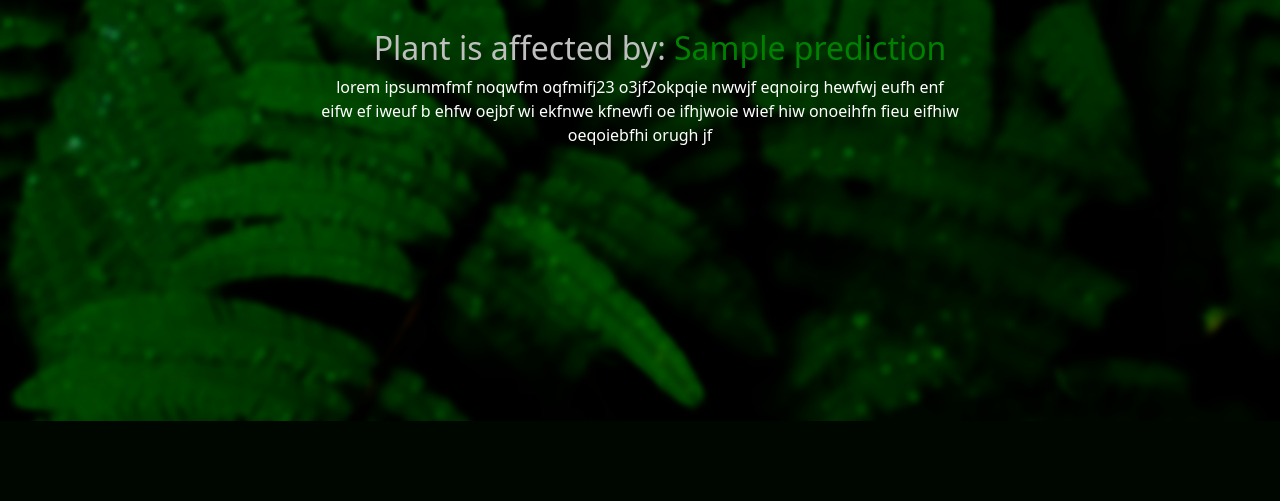
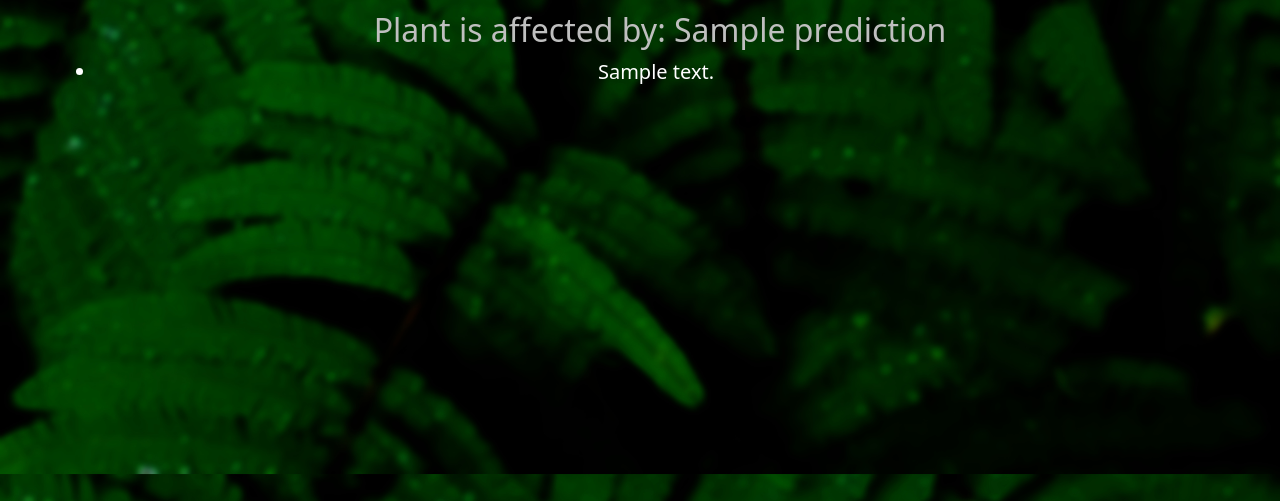
Before and after one commit to sanjay123-py/TensorFlow-Plant-disease-recognition, a Flask app: template templates/result.html in a window 1280 px wide. Shown: the part 379-880 px from the top of the page. Before the commit the page ends 800 px from the top, so only its background shows below. Run offline with Flask 2, Linux system fonts and the light colour scheme; the template is opened without the code that fills it: most values are stand-ins (such as "Sample title", 1, 10 or a date in 2020).

Commit message:
WebRel Files

```diff
--- /dev/null
+++ b/Firebase/storage.py
@@ -0,0 +1,26 @@
+import pyrebase
+firebaseConfig={
+   'apiKey': "AIzaSyBDmHFnZdkZPuBVmQ6XZLXTqG_LzQiqPtM",
+  'authDomain': "farmai-a9eb9.firebaseapp.com",
+  'projectId': "farmai-a9eb9",
+  'storageBucket': "farmai-a9eb9.appspot.com",
+  'messagingSenderId': "661942268532",
+  'appId': "1:661942268532:web:459765d66f3dfe5f001721",
+  'measurementId': "G-F9M5Z0ZSZB"
+}
+class Cloudapi:
+
+  def __init__(self,file,filename):
+    self.firebase=pyrebase.initialize_app(firebaseConfig)
+    self.storage=self.firebase.storage()
+    self.file=file
+    self.filename=filename
+
+  def upload_img(self):
+
+    self.storage.child(self.filename).put(self.file)
+
+  def get_img_url(self):
+
+    self.url=self.storage.child(self.filename).get_url()
+    return self.url
--- a/Model.py
+++ b/Model.py
@@ -12,7 +12,6 @@ class model:
                               'Apple edar_apple_rust',
                               'Apple healthy'],
         "Corn_model" : ['Corn_(maize) Cercospora_leaf_spot Gray_leaf_spot',
-                             'Corn_(maize) Common_rust_',
                              'Corn_(maize) Northern_Leaf_Blight',
                              'Corn_(maize) healthy'],
         "Peach_model" : ['Peach Bacterial_spot',
--- a/app.py
+++ b/app.py
@@ -2,7 +2,8 @@ import os
 import sys
 from flask import Flask,render_template,url_for, request,flash,redirect
 from Model import model
-
+from scrap import ScrapExplanation
+from Firebase.storage import Cloudapi
 #Create an app
 app=Flask(__name__)
 app.secret_key="sanjay"
@@ -60,7 +61,14 @@ def predict(image_name,selected_model):
         image_path = os.path.join("static/uploads/",image_name)
         model1=model(image_path,selected_model)
         prediction=model1.predict_and_visualize()
-        return render_template("result.html",path=image_path,prediction=prediction)
+        color='color:rgb(255, 90, 0);'
+        if("healthy" in prediction.lower()):
+            description=ScrapExplanation()
+            color='color:green;'
+            return render_template("result.html",path=image_path,prediction=prediction,scrap=description.content,color=color)
+        else:
+            description=ScrapExplanation(prediction)
+            return render_template("result.html", path=image_path, prediction=prediction, scrap=description.content, color=color)
     except:
         flash("Someting error happend",category="error")
         return redirect(url_for("home"))
--- a/static/style1.css
+++ b/static/style1.css
@@ -3,6 +3,8 @@ background-image:url('/static/background.jpg');
 background-size:cover;
 justify-content:center;
 align-items:center;
+background-repeat:repeat;
+height:100vh;
 }
 .py-5 h1{
 color:#4d994d;
@@ -13,10 +15,12 @@ top:5%;
 left:90%;
 }
 .pre_img{
+width:1150px;
+height:100vh;
 position:absolute;
 text-align:center;
 border-radius:10%;
-top:40%;
+top:60%;
 left:50%;
 transform:translate(-50%,-50%);
 }
@@ -26,10 +30,13 @@ margin-left:40px;
 margin-top:30px;
 }
 .pre_img p{
+
+position:fixed;
 text-align:center;
 justify-content:center;
 color:white;
 }
+
 select
 {
 outline:none;
--- a/templates/result.html
+++ b/templates/result.html
@@ -2,18 +2,26 @@
 <html lang="en">
 <head>
     <meta charset="UTF-8">
-    <title>Result</title>
+    <title>FarmAI</title>
  <link href="https://cdn.jsdelivr.net/npm/bootstrap@5.2.2/dist/css/bootstrap.min.css" rel="stylesheet" integrity="sha384-Zenh87qX5JnK2Jl0vWa8Ck2rdkQ2Bzep5IDxbcnCeuOxjzrPF/et3URy9Bv1WTRi" crossorigin="anonymous">
     <link href="{{ url_for('static',filename='style1.css') }}" rel="stylesheet">
 </head>
 <body>
 <div class="pre_img">
       <img src="/{{path}}" width="300" height="280">
-    <h2>Plant is affected by: <span style="color:green;">{{prediction}}</span></h2>
-    <p>lorem ipsummfmf noqwfm oqfmifj23 o3jf2okpqie nwwjf eqnoirg hewfwj eufh enf eifw ef iweuf b ehfw oejbf wi ekfnwe kfnewfi oe ifhjwoie wief hiw onoeihfn fieu eifhiw oeqoiebfhi orugh jf</p>
+    <h2>Plant is affected by: <span style="{{color}}">{{prediction}}</span></h2>
+
+    {% for description in scrap %}
+    <ul>
+        <li style="color:white;" class="lead">{{description}}</li>
+    </ul>
+
+
+    {% endfor %}
+
 </div>
 <form action="/" method="post">
-    <button type="submit" class="btn btn-outline-light back">back</button>
+    <button type="submit" class="btn btn-outline-light back" style="position:fixed;">back</button>
 </form>
 <script src="https://cdn.jsdelivr.net/npm/bootstrap@5.2.2/dist/js/bootstrap.bundle.min.js" integrity="sha384-OERcA2EqjJCMA+/3y+gxIOqMEjwtxJY7qPCqsdltbNJuaOe923+mo//f6V8Qbsw3" crossorigin="anonymous"></script>
 </body>
```
Also changed, not shown: scrap.py (+17 -14 lines), Firebase/__init__.py (added).
